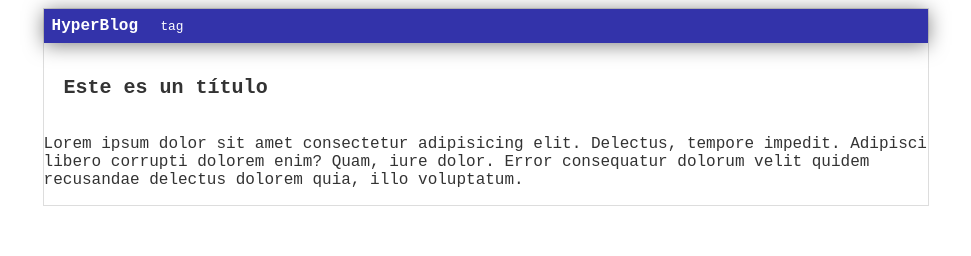
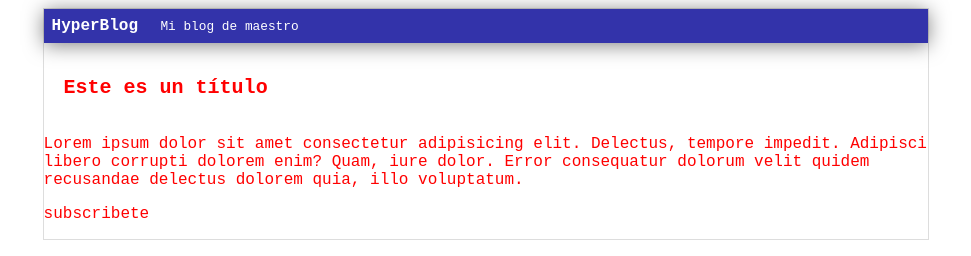
Before and after one commit to Ariza1/blog, a plain HTML site: page index.html in a window 1280 px wide. Shown: the whole page, without its empty margins (154-1125 px from the left). Drawn offline with Linux system fonts and the light colour scheme.

Commit message:
modifique el subtitulo de la cabecera y su color, adicional un parrafo

```diff
--- a/css/styles.css
+++ b/css/styles.css
@@ -1,5 +1,5 @@
 body{
-    color: #333;
+    color: red;
     text-align: center;
     font-family: 'Courier New', Courier, monospace;
     font-size: 16px;
--- a/index.html
+++ b/index.html
@@ -12,13 +12,14 @@
 <body>
     <div id="container">
         <div id="cabecera">
-            HyperBlog <span id="tagline">tag</span>
+            HyperBlog <span id="tagline">Mi blog de maestro</span>
         </div>
         <div id="post">
             <h1>Este es un título</h1>
             <p>Lorem ipsum dolor sit amet consectetur adipisicing elit. Delectus, tempore impedit. Adipisci libero
                 corrupti dolorem enim? Quam, iure dolor. Error consequatur dolorum velit quidem recusandae delectus
                 dolorem quia, illo voluptatum.</p>
+                <p>subscribete</p>
         </div>
     </div>
 </body>
```
